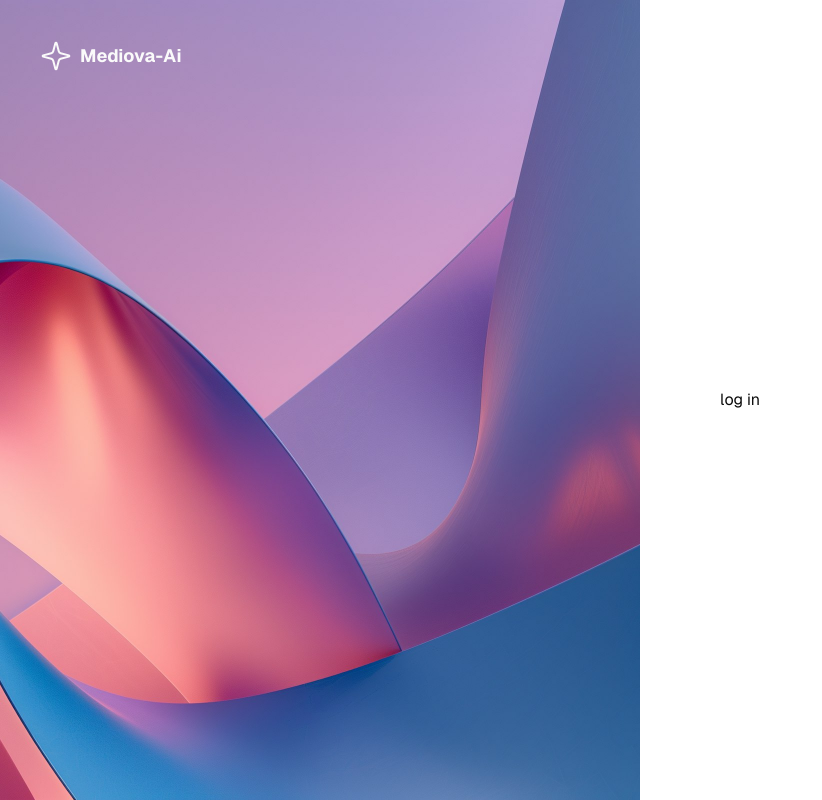
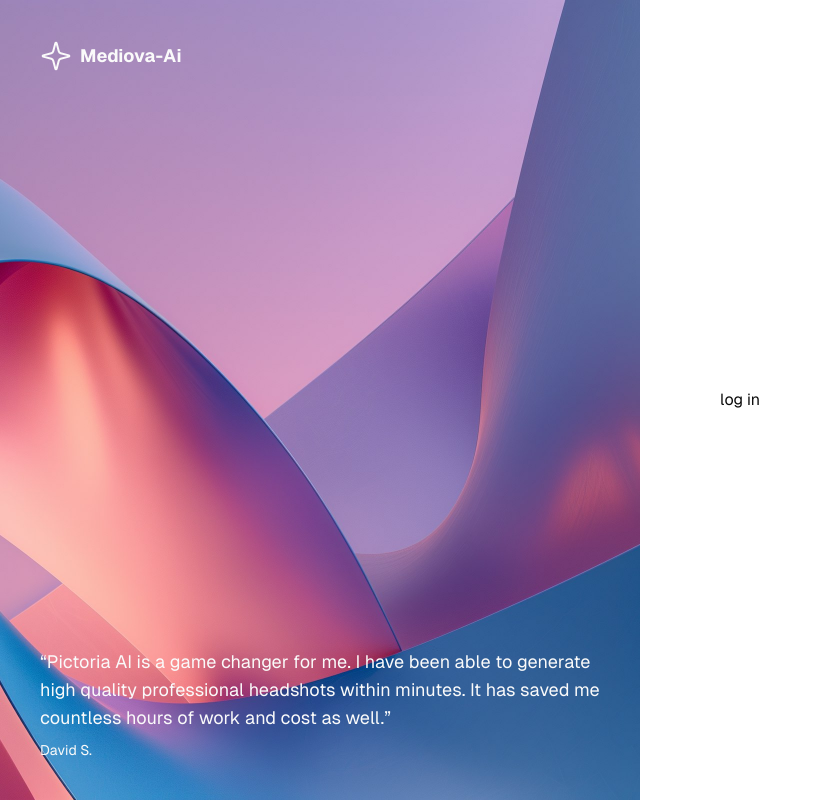
Before and after one commit to kinglove58/Mediova-Ai, a Next.js app: page /login in a window 1280 px wide. Shown: the whole page, without its empty margins (0-822 px from the left). Built offline with nearby package versions, Linux system fonts and the light colour scheme.

Commit message:
feat: enhance Authentication page layout with updated styles and testimonial section

```diff
--- a/src/app/login/page.tsx
+++ b/src/app/login/page.tsx
@@ -6,15 +6,25 @@ import Logo from "@/components/logo";
 const Authentication = () => {
   return (
     <main className="h-screen grid grid-cols-2">
-      <div className="relative p-10 bg-muted flex flex-col w-full h-full">
+      <div className="relative p-10 bg-muted flex flex-col w-full h-full text-primary-foreground">
         <Image
           src={AuthImage}
           alt="wallpaper image for login"
           fill
           className="object-cover"
         />
-        <div className="relative items-center flex z-20">
+        <div className="relative items-center flex z-20 ">
           <Logo />
+        </div>
+        <div className="z-20 relative mt-auto">
+          <blockquote className="space-y-2">
+            <p className="text-lg">
+              &ldquo;Pictoria AI is a game changer for me. I have been able to
+              generate high quality professional headshots within minutes. It
+              has saved me countless hours of work and cost as well.&rdquo;{" "}
+            </p>
+            <footer className="text-sm">David S.</footer>
+          </blockquote>
         </div>
       </div>
       <div className="flex items-center justify-center w-full h-full">
```
